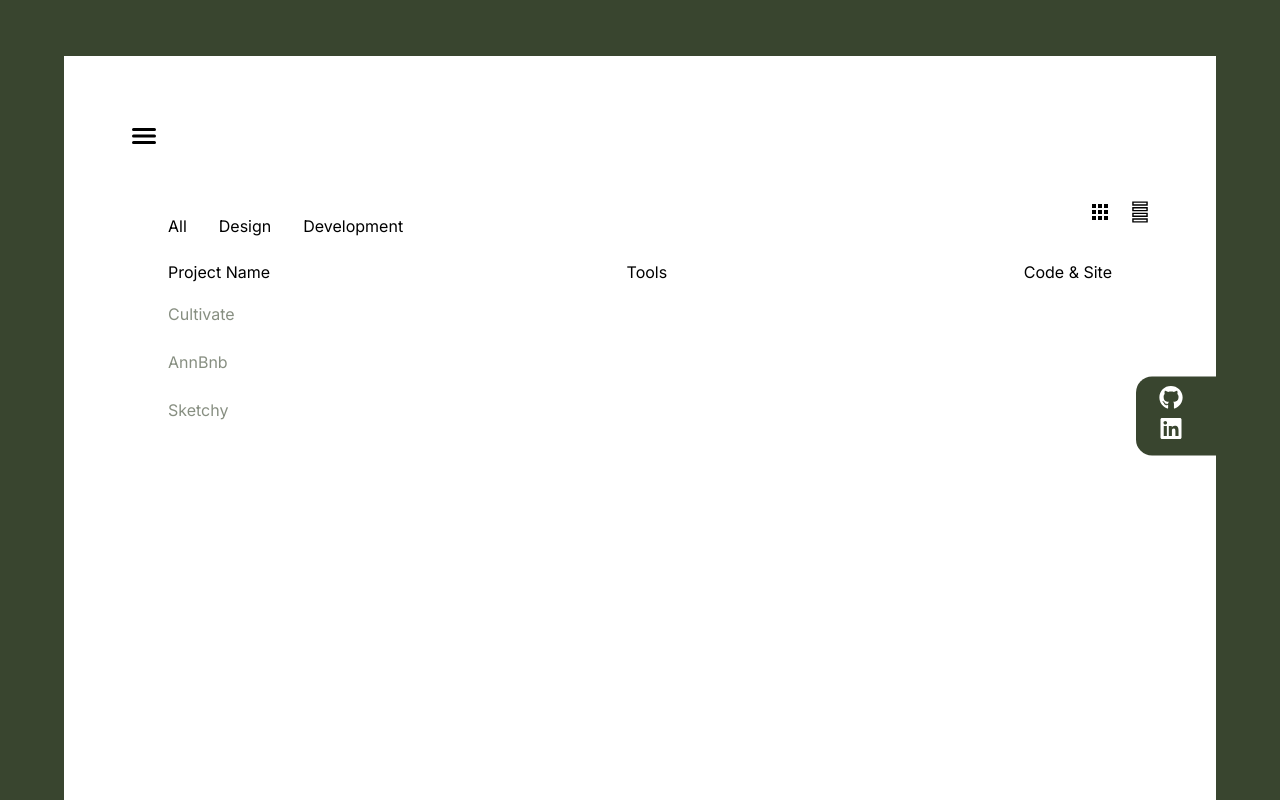
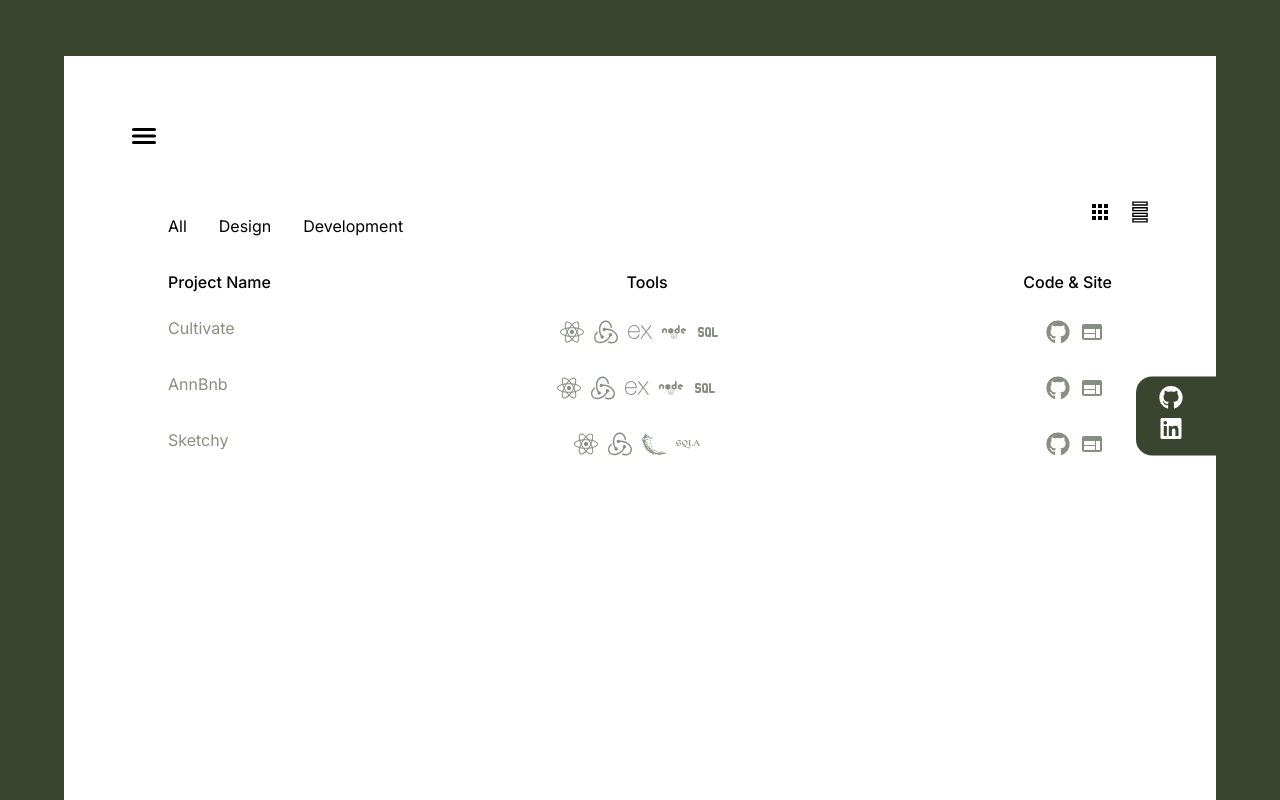
Before and after one commit to AnnMulling/annmulling-portfolio, a React (Vite) app: page /work in a window 1280 px wide. Shown: the top 800 px of the page. Built offline with nearby package versions, Linux system fonts and the light colour scheme; a web font is replaced by a local one.

Commit message:
project content block in progress

```diff
--- a/src/components/ProjectPage/Project.jsx
+++ b/src/components/ProjectPage/Project.jsx
@@ -6,6 +6,8 @@ import SocialTag from "../Navbar/SocialTag";
 //icons
 import { CgMenuGridR } from "react-icons/cg";
 import { TfiLayoutMenuV } from "react-icons/tfi";
+import { FaGithub } from "react-icons/fa";
+import { MdWeb } from "react-icons/md";
 
 //css & other
 import '../../style/components/workPage.css';
@@ -60,23 +62,31 @@ export default function Work() {
 
                 {listView &&
                     <div className="list-view">
-                        <div>
+                        <div className="list-view-titles">
                             <span>Project Name</span>
                              <span>Tools</span>
                              <span>Code & Site</span>
                         </div>
+
                         {projects.map((project) => (
+                            <ul key={project.id}>
+                                <li>{project.name}
+                                    <div className="project-content">
+                                        {project.techStack.map((tool) => (
+                                            <span className="tools-block" key={tool.id}><tool.name/></span>
+                                            ))}
+                                    </div>
 
-                            <ul id={project.id}>
-                                <li>
+                                    <div className="project-content">
+                                        {project.url.map((url) => (
+                                            <span className="url-block" key={url.id}>
+                                                <a href={url.url} target="_blank"><span><url.icon/></span></a>
+                                            </span>
+                                        ))}
 
+                                    </div>
                                 </li>
-                                <li>{project.name}</li>
-                                <li>
-                                    {project.techStack.map((tool) => {
-                                         return <span>{<tool/>}</span>
-                                    })}
-                                </li>
+
 
                             </ul>
                         ))}
--- a/src/components/ProjectPage/dataProject.js
+++ b/src/components/ProjectPage/dataProject.js
@@ -5,30 +5,129 @@ import { SiRedux as SiReduxjs } from "react-icons/si";
 import { SiSqlalchemy as SiSqlalchemyjs } from "react-icons/si";
 import { SiFlask as SiFlaskjs } from "react-icons/si";
 import { TbSql as TbSqljs } from "react-icons/tb";
+import { FaGithub as FaGithubjs } from "react-icons/fa";
+import { MdWeb as MdWebjs } from "react-icons/md";
 
 export const projects = [
     {
         id: 1,
         name: "Cultivate",
-        url: "url",
+        url: [
+            {
+                id: 1,
+                icon: FaGithubjs,
+                url: "https://github.com/AnnMulling/Cultivate-project",
+            },
+            {
+                id: 2,
+                icon: MdWebjs,
+                url: "https://cultivate-project.onrender.com",
+            }
+        ],
         img: "img",
         description: "description",
-        techStack: [ FaReactjs, SiReduxjs, SiExpressjs, FaNodejs, TbSqljs ]
+        techStack: [
+            {
+                id: 1,
+                name: FaReactjs
+            },
+            {
+                id: 2,
+                name: SiReduxjs
+            },
+            {
+                id: 3,
+                name: SiExpressjs
+            },
+            {
+                id: 4,
+                name: FaNodejs
+            },
+            {
+                id: 5,
+                name: TbSqljs
+            },
+
+    ]
+
     },
     {
         id: 2,
         name: "AnnBnb",
-        url: "url",
+        url: [
+            {
+                id: 1,
+                icon: FaGithubjs,
+                url: "https://github.com/AnnMulling/API-project",
+            },
+            {
+                id: 2,
+                icon: MdWebjs,
+                url: "https://api-aribnb-project.onrender.com",
+            }
+        ],
         img: "img",
         description: "description",
-        techStack: [ FaReactjs, SiReduxjs, SiExpressjs, FaNodejs, TbSqljs ]
+        techStack: [
+            {
+             id: 1,
+             name: FaReactjs
+            },
+            {
+             id: 2,
+             name: SiReduxjs
+            },
+            {
+             id: 3,
+             name: SiExpressjs
+            },
+            {
+             id: 4,
+             name: FaNodejs
+            },
+            {
+             id: 5,
+             name: TbSqljs
+            },
+
+        ]
     },
     {
         id: 3,
         name: "Sketchy",
-        url: "url",
+        url: [
+            {
+                id: 1,
+                icon: FaGithubjs,
+                url: "https://github.com/Gazdalman/Sketchy-Etsy-clone",
+            },
+            {
+                id: 2,
+                icon: MdWebjs,
+                url: "https://sketchy-v2.onrender.com",
+            }
+        ],
         img: "img",
         description: "description",
-        techStack: [ FaReactjs, SiReduxjs, SiFlaskjs, SiSqlalchemyjs ]
+        techStack: [
+            {
+             id: 1,
+             name: FaReactjs
+            },
+            {
+             id: 2,
+             name: SiReduxjs
+            },
+            {
+             id: 3,
+             name: SiFlaskjs
+            },
+            {
+             id: 4,
+             name: SiSqlalchemyjs
+            },
+
+
+        ]
     },
 ]
--- a/src/style/Main.css
+++ b/src/style/Main.css
@@ -35,7 +35,7 @@ html {
   width: 80vw;
 }
 
-.link:focus, .link:hover, .link:visited, .link:link, .link:active {
+.link:focus, .link:hover, .link:visited, .link:link, .link:active, a:focus, a:hover, a:visited, a:link, a:active {
   text-decoration: none;
   color: inherit;
 }
--- a/src/style/Main.scss
+++ b/src/style/Main.scss
@@ -25,7 +25,7 @@ html {
     width: 80vw;
 }
 
-.link {
+.link, a {
     &:focus, &:hover, &:visited, &:link, &:active {
         text-decoration: none;
         color: inherit;
--- a/src/style/components/workPage.css
+++ b/src/style/components/workPage.css
@@ -39,14 +39,14 @@
 .work-content {
   width: 100%;
 }
-.work-content .list-view div {
+.work-content .list-view .list-view-titles {
   display: flex;
   justify-content: space-between;
-  margin: 10px 40px;
-  font-weight: 400;
+  margin: 20px 40px;
+  font-weight: 500;
 }
 .work-content .list-view ul {
-  line-height: 2rem;
+  line-height: 1rem;
   cursor: pointer;
   font-family: "Inter";
   font-size: 1rem;
@@ -61,16 +61,34 @@
   -moz-color: #39452F;
   -ms-color: #39452F;
 }
-.work-content .list-view ul li:nth-child(1n+2) {
+.work-content .list-view ul li {
   display: flex;
   justify-content: space-between;
   transition: all 300ms ease-in-out;
+  padding: 0.5rem 3rem 0.5rem 0rem;
   opacity: 60%;
 }
-.work-content .list-view ul li:nth-child(1n+2):hover {
+.work-content .list-view ul li:hover {
   border-bottom: 0.5px solid grey;
   transform: scale(1.05);
   opacity: 100%;
+}
+.work-content .list-view ul li .project-content {
+  display: flex;
+  gap: 10px;
+}
+.work-content .list-view ul li .project-content .url-block {
+  font-size: 1.5rem;
+}
+.work-content .list-view ul li .project-content .url-block:hover {
+  color: rgba(247, 138, 5, 0.886);
+}
+.work-content .list-view ul li .project-content .tools-block, .work-content .list-view ul li .project-content .url-block {
+  font-size: 1.5rem;
+  transition: all linear 120ms;
+}
+.work-content .list-view ul li .project-content .tools-block:hover, .work-content .list-view ul li .project-content .url-block:hover {
+  color: rgba(22, 182, 245, 0.886);
 }
 .work-content .grid-view ul {
   display: flex;
--- a/src/style/components/workPage.scss
+++ b/src/style/components/workPage.scss
@@ -30,28 +30,48 @@
 
     .list-view {
 
-        div {
+        .list-view-titles {
             display: flex;
             justify-content: space-between;
-            margin: 10px 40px;
-            font-weight: 400;
+            margin: 20px 40px;
+            font-weight: 500;
         }
 
         ul {
             // margin: 0 auto;
-            line-height: 2rem;
+            line-height: 1rem;
             cursor: pointer;
             @include font($detail-font, 1rem, $base-green);
 
-            li:nth-child(1n+2) {
+            li {
                 display: flex;
                 justify-content: space-between;
                 transition: all 300ms ease-in-out;
+                padding: .5rem 3rem .5rem 0rem;
                 opacity: 60%;
                 &:hover {
                     border-bottom: 0.5px solid grey;
                     transform: scale(1.05);
                     opacity: 100%;
+                }
+
+                .project-content {
+                    display: flex;
+                    gap: 10px;
+
+                    .url-block {
+                        font-size: 1.5rem;
+                        &:hover {
+                            color: rgba(247, 138, 5, 0.886);
+                        }
+                    }
+                    .tools-block, .url-block {
+                        font-size: 1.5rem;
+                        transition: all linear 120ms;
+                        &:hover {
+                            color: rgba(22, 182, 245, 0.886);
+                        }
+                    }
                 }
             }
         }
```
Also changed, not shown: 1 other file (tests, documents, lock files or other folders).
